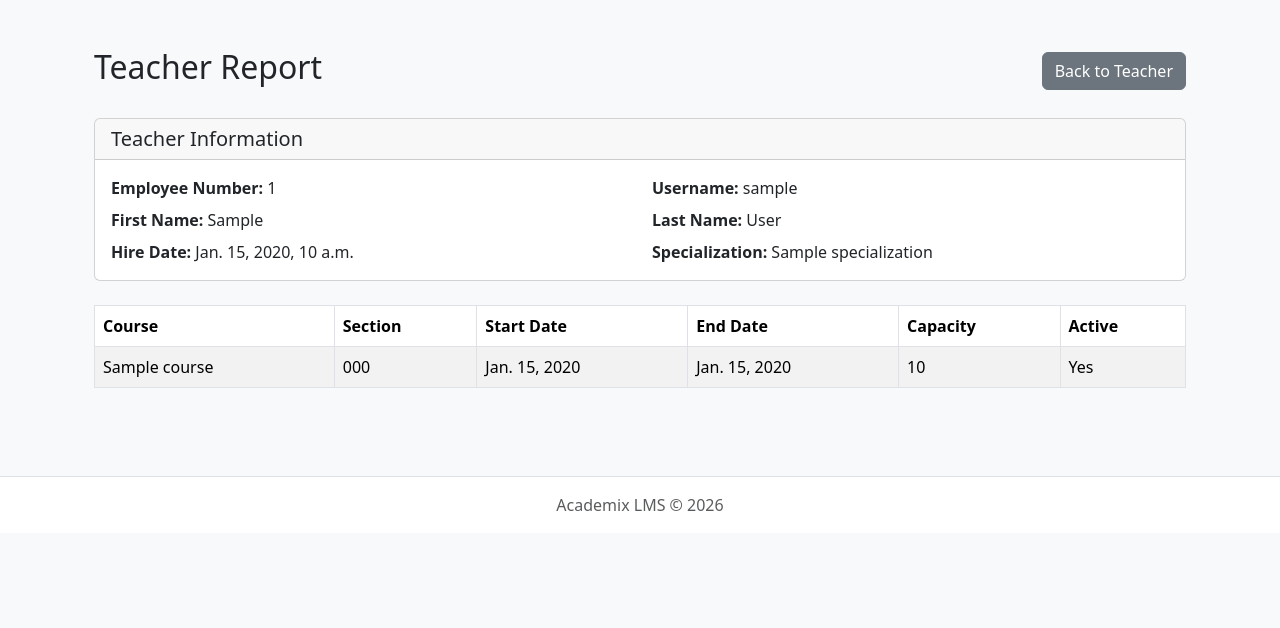
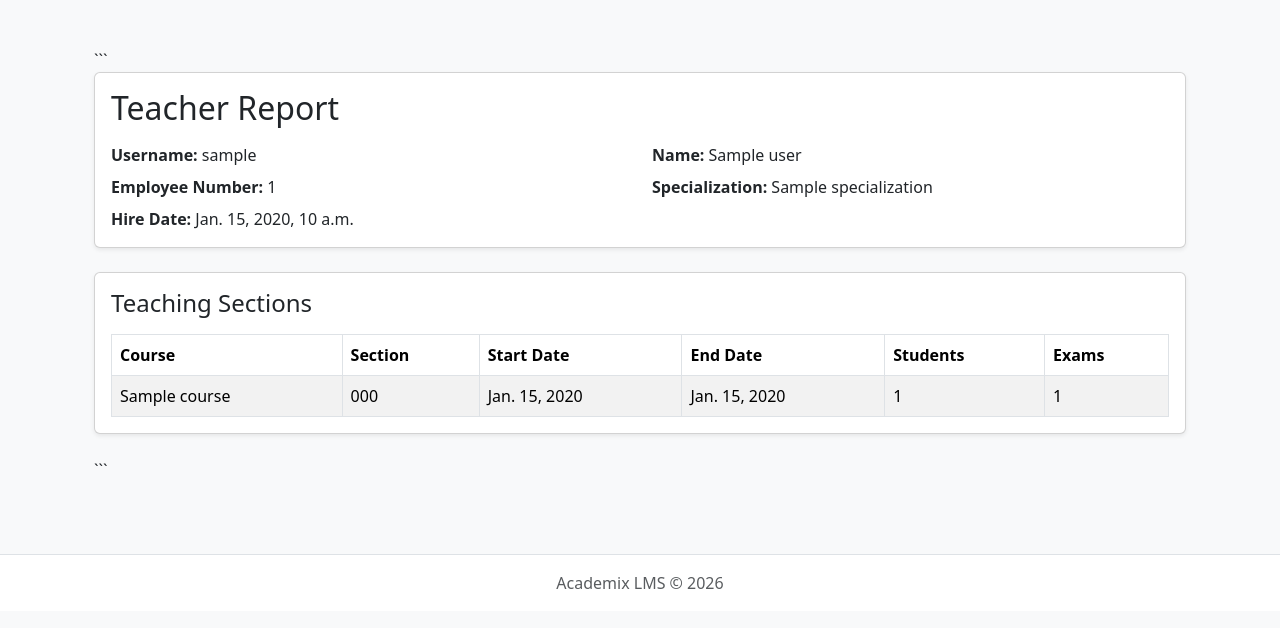
Before and after one commit to HakimShahbaz/Academix, a Django app: template backend/apps/reports/templates/reports/teacher/detail.html in a window 1280 px wide. Shown: the part 56-684 px from the top of the page. Run offline with Django 5.2, Linux system fonts and the light colour scheme; tables that the repository leaves empty hold one stand-in row (values such as "Sample post"); the template is opened without the code that fills it: values that come from a table or form of the project are taken from there, most other values are stand-ins (such as "Sample title", 1, 10 or a date in 2020).

Commit message:
feat(reports): add teacher and employee reports

````diff
--- a/backend/apps/reports/templates/reports/teacher/detail.html
+++ b/backend/apps/reports/templates/reports/teacher/detail.html
@@ -8,58 +8,42 @@ Teacher Report
 
 <div class="container mt-4">
 
-    <div class="d-flex justify-content-between align-items-center mb-4">
-
-        <h2>Teacher Report</h2>
-
-        <a href="{% url 'profiles:teacher_detail' teacher.pk %}"
-           class="btn btn-secondary">
-            Back to Teacher
-        </a>
-
-    </div>
-
-
+```
 <!-- Teacher Information -->
 
-    <div class="card mb-4">
-
-        <div class="card-header">
-            <h5 class="mb-0">Teacher Information</h5>
-        </div>
+<div class="card shadow-sm mb-4">
 
     <div class="card-body">
 
+        <h2 class="mb-3">
+            Teacher Report
+        </h2>
+
         <div class="row">
-
-                <div class="col-md-6">
-                    <strong>Employee Number:</strong>
-                    {{ teacher.employee_number }}
-                </div>
 
             <div class="col-md-6">
                 <strong>Username:</strong>
                 {{ teacher.user.username }}
             </div>
 
-                <div class="col-md-6 mt-2">
-                    <strong>First Name:</strong>
-                    {{ teacher.user.first_name }}
+            <div class="col-md-6">
+                <strong>Name:</strong>
+                {{ teacher.user.get_full_name }}
             </div>
 
             <div class="col-md-6 mt-2">
-                    <strong>Last Name:</strong>
-                    {{ teacher.user.last_name }}
+                <strong>Employee Number:</strong>
+                {{ teacher.employee_number }}
+            </div>
+
+            <div class="col-md-6 mt-2">
+                <strong>Specialization:</strong>
+                {{ teacher.specialization }}
             </div>
 
             <div class="col-md-6 mt-2">
                 <strong>Hire Date:</strong>
                 {{ teacher.hire_date }}
-                </div>
-
-                <div class="col-md-6 mt-2">
-                    <strong>Specialization:</strong>
-                    {{ teacher.specialization }}
             </div>
 
         </div>
@@ -71,19 +55,31 @@ Teacher Report
 
 <!-- Teaching Sections -->
 
+<div class="card shadow-sm mb-4">
+
+    <div class="card-body">
+
+        <h4 class="mb-3">
+            Teaching Sections
+        </h4>
+
         {% if sections %}
 
-    <table class="table table-striped table-bordered">
+            <div class="table-responsive">
+
+                <table class="table table-striped table-bordered mb-0">
 
                     <thead>
+
                         <tr>
                             <th>Course</th>
                             <th>Section</th>
                             <th>Start Date</th>
                             <th>End Date</th>
-                <th>Capacity</th>
-                <th>Active</th>
+                            <th>Students</th>
+                            <th>Exams</th>
                         </tr>
+
                     </thead>
 
                     <tbody>
@@ -109,15 +105,11 @@ Teacher Report
                             </td>
 
                             <td>
-                    {{ section.capacity }}
+                                {{ section.enrollments.count }}
                             </td>
 
                             <td>
-                    {% if section.is_active %}
-                        Yes
-                    {% else %}
-                        No
-                    {% endif %}
+                                {{ section.exams.count }}
                             </td>
 
                         </tr>
@@ -127,6 +119,8 @@ Teacher Report
                     </tbody>
 
                 </table>
+
+            </div>
 
         {% else %}
 
@@ -138,4 +132,9 @@ Teacher Report
 
     </div>
 
+</div>
+```
+
+</div>
+
 {% endblock %}
````
Also changed, not shown: backend/apps/reports/templates/reports/employee/detail.html (+20 -35 lines), backend/apps/reports/views.py (+8 -15 lines). Lines whose indentation alone changed are shown as unchanged.
